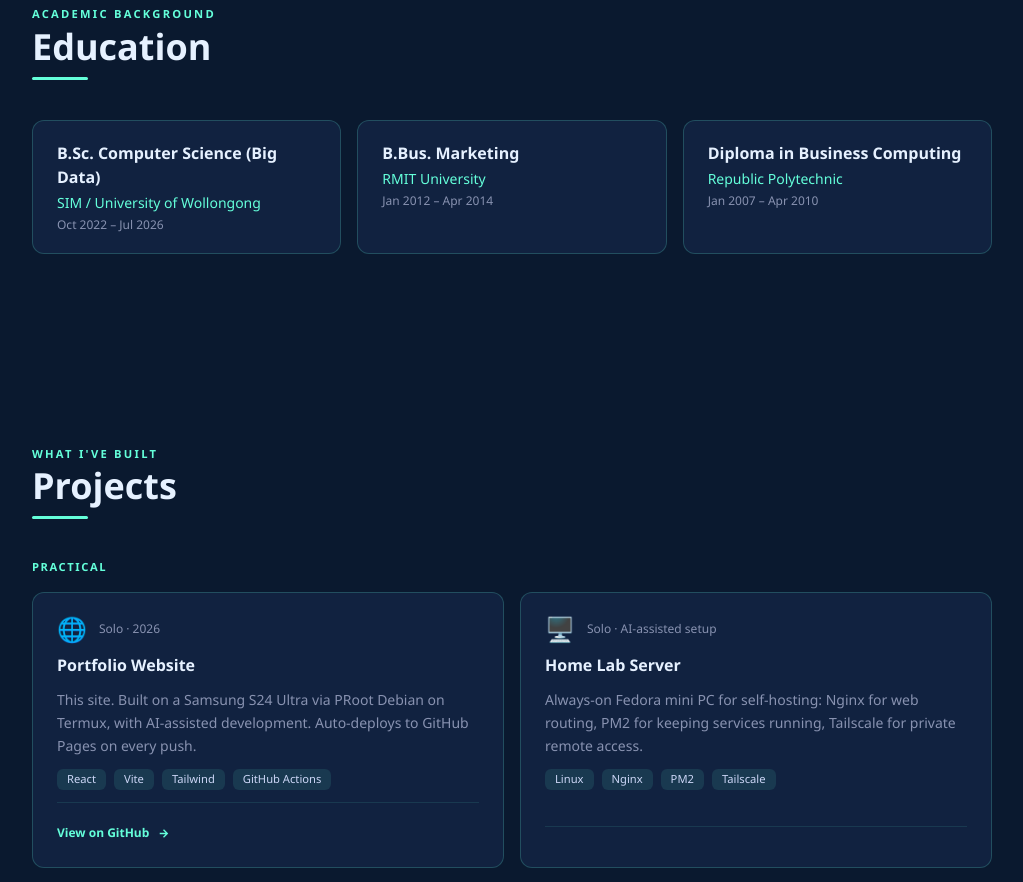
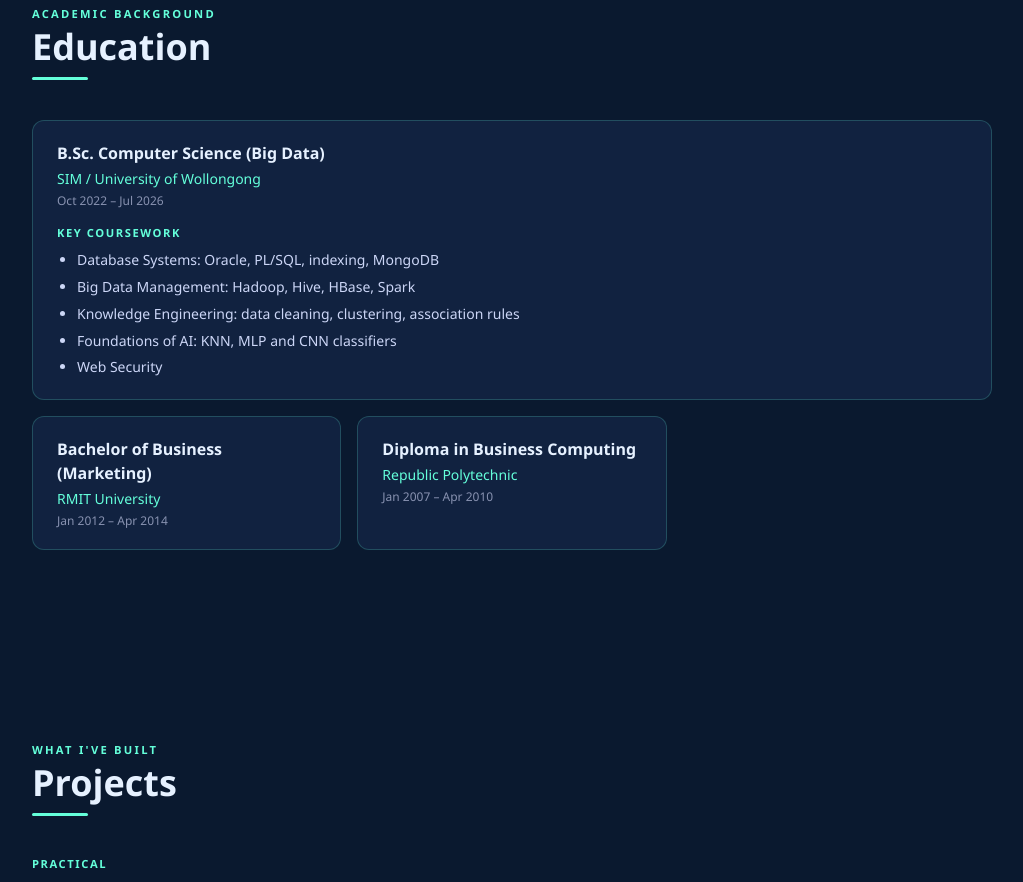
Before and after one commit to ddevMetal/chounmeng-resume, a React (Vite) app: page / in a window 1280 px wide. Shown: the part 4720-5602 px from the top of the page, without its empty margins (128-1151 px from the left). Built offline with nearby package versions, Linux system fonts and the light colour scheme.

Commit message:
Round 7: education coursework and portfolio title

```diff
--- a/src/components/Education.jsx
+++ b/src/components/Education.jsx
@@ -6,10 +6,10 @@ export default function Education() {
     <Section id="education">
       <SectionHeader tag="Academic Background" title="Education" />
       <div className="grid grid-cols-1 sm:grid-cols-2 lg:grid-cols-3 gap-4">
-        {education.map(({ degree, school, period }) => (
+        {education.map(({ degree, school, period, coursework }) => (
           <div
             key={degree}
-            className="relative overflow-hidden bg-cv-card border border-cv-teal/20 rounded-xl p-5 pl-6 transition-all duration-300 hover:border-cv-teal hover:-translate-y-1 hover:shadow-teal-md group"
+            className={`relative overflow-hidden ${coursework ? 'sm:col-span-2 lg:col-span-3' : ''} bg-cv-card border border-cv-teal/20 rounded-xl p-5 pl-6 transition-all duration-300 hover:border-cv-teal hover:-translate-y-1 hover:shadow-teal-md group`}
           >
             {/* Left accent bar — slides in on hover */}
             <span
@@ -19,6 +19,16 @@ export default function Education() {
             <p className="text-cv-bright font-bold text-base mb-1">{degree}</p>
             <p className="text-cv-teal text-sm font-medium mb-1">{school}</p>
             <p className="text-cv-muted text-xs">{period}</p>
+
+            {/* Key coursework: only drawn if the degree has it */}
+            {coursework && coursework.length > 0 && (
+              <div className="mt-4">
+                <p className="text-cv-teal text-[0.7rem] font-bold tracking-[0.14em] uppercase mb-2">Key coursework</p>
+                <ul className="list-disc pl-5 space-y-1 text-cv-text text-sm leading-relaxed">
+                  {coursework.map((c) => <li key={c}>{c}</li>)}
+                </ul>
+              </div>
+            )}
           </div>
         ))}
       </div>
--- a/src/data/resume.js
+++ b/src/data/resume.js
@@ -148,9 +148,17 @@ export const education = [
     degree: "B.Sc. Computer Science (Big Data)",
     school: "SIM / University of Wollongong",
     period: "Oct 2022 – Jul 2026",
+    // optional: key modules, shown as a list under the degree
+    coursework: [
+      "Database Systems: Oracle, PL/SQL, indexing, MongoDB",
+      "Big Data Management: Hadoop, Hive, HBase, Spark",
+      "Knowledge Engineering: data cleaning, clustering, association rules",
+      "Foundations of AI: KNN, MLP and CNN classifiers",
+      "Web Security",
+    ],
   },
   {
-    degree: "B.Bus. Marketing",
+    degree: "Bachelor of Business (Marketing)",
     school: "RMIT University",
     period: "Jan 2012 – Apr 2014",
   },
```
Also changed, not shown: index.html (+3 -3 lines).
